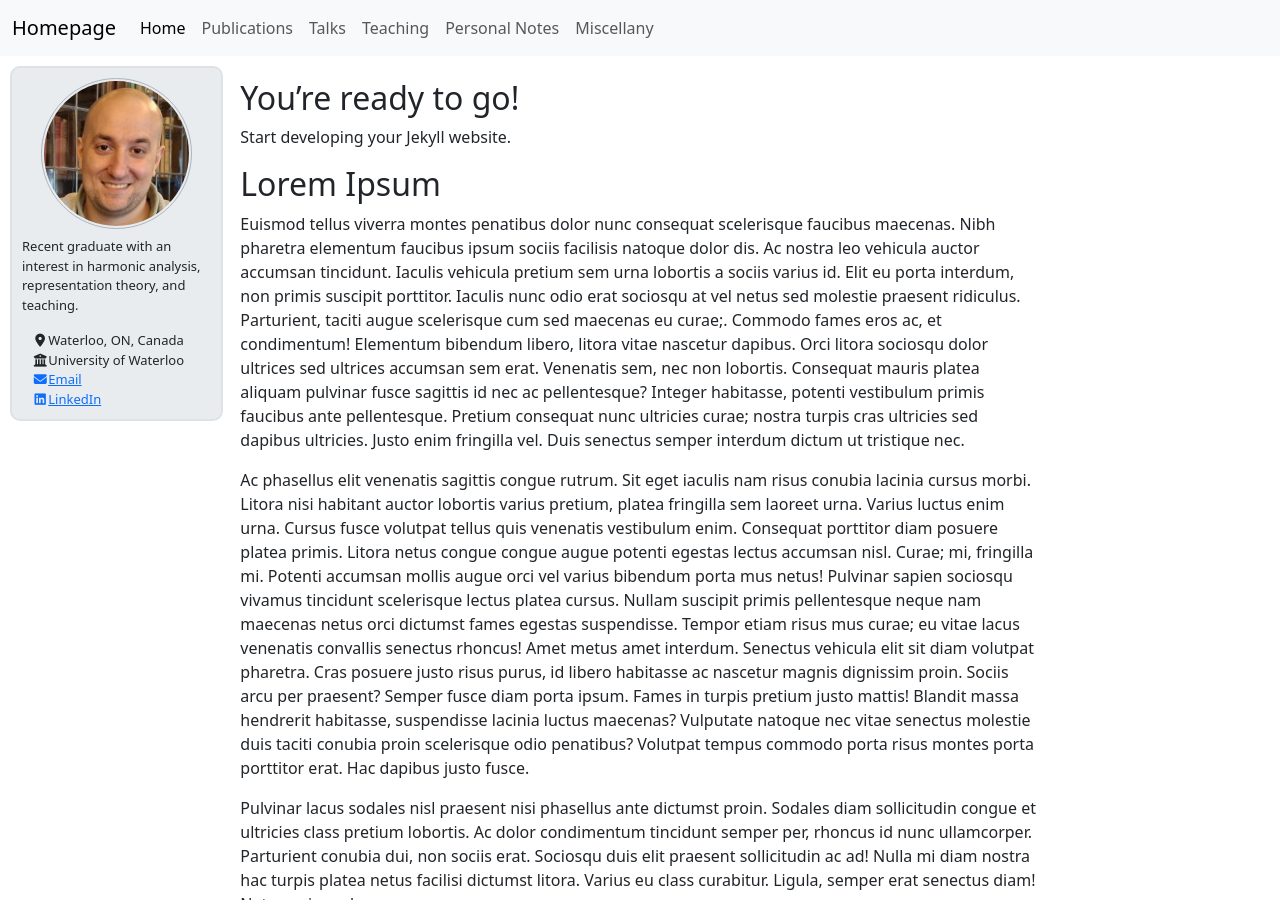
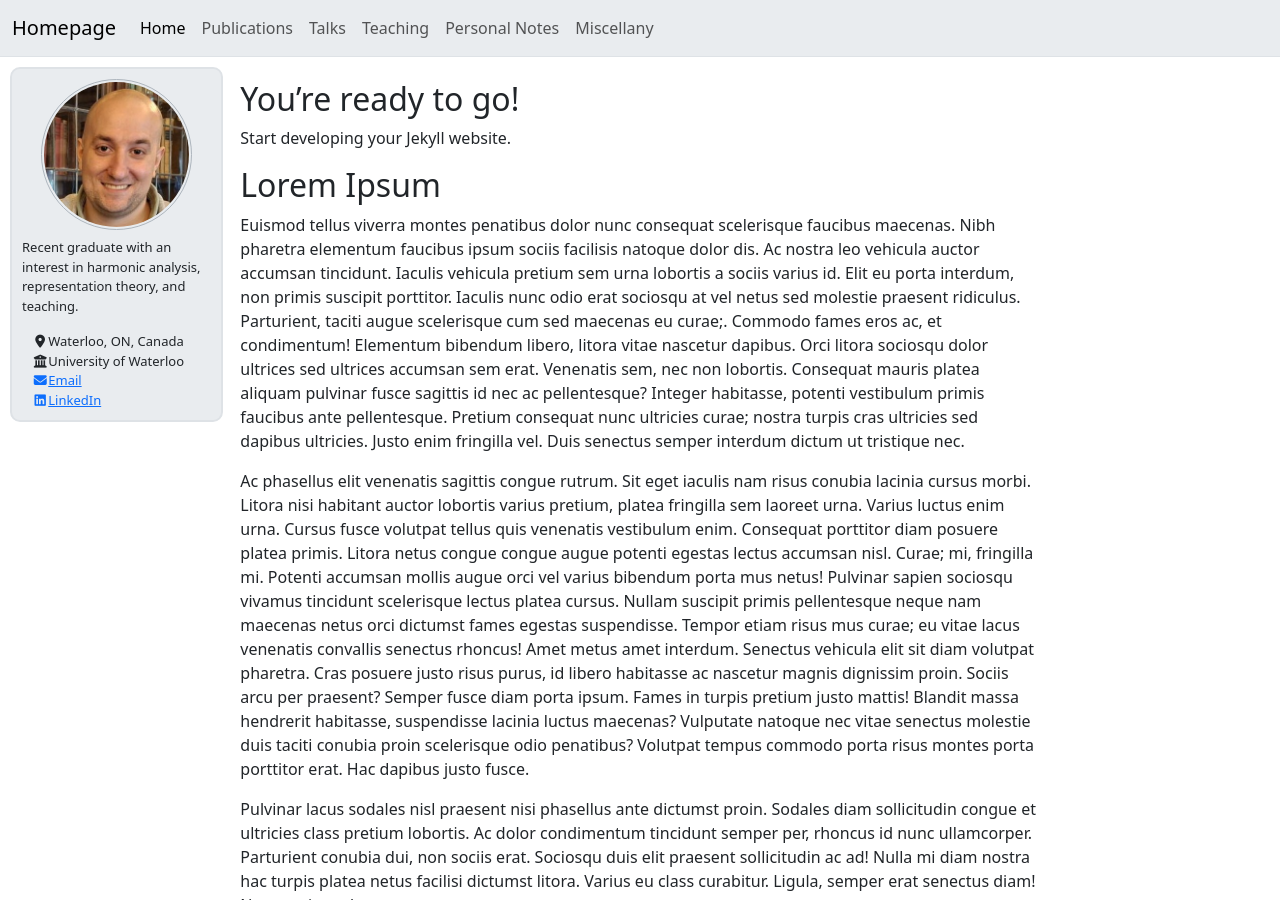
Before and after one commit to aleksavujicic/website, a Jekyll site: the page built from _pages/index.md, in a window 1280 px wide and 900 px high. Built offline with Jekyll 4.4.1, drawn with Linux system fonts in a browser that asks for light colours; nearby versions of some CDN libraries; a script that is not in the unit is left out.

Commit message:
navbar colour

```diff
--- a/_includes/navbar.html
+++ b/_includes/navbar.html
@@ -1,4 +1,4 @@
-<nav class="navbar navbar-expand-lg bg-body-tertiary sticky-top">
+<nav class="navbar navbar-expand-lg bg-body-secondary border-bottom sticky-top">
   <div class="container-fluid">
     <a class="navbar-brand" href="/">Homepage</a>
     <button class="navbar-toggler" type="button" data-bs-toggle="collapse" data-bs-target="#navbarSupportedContent" aria-controls="navbarSupportedContent" aria-expanded="false" aria-label="Toggle navigation">
```
